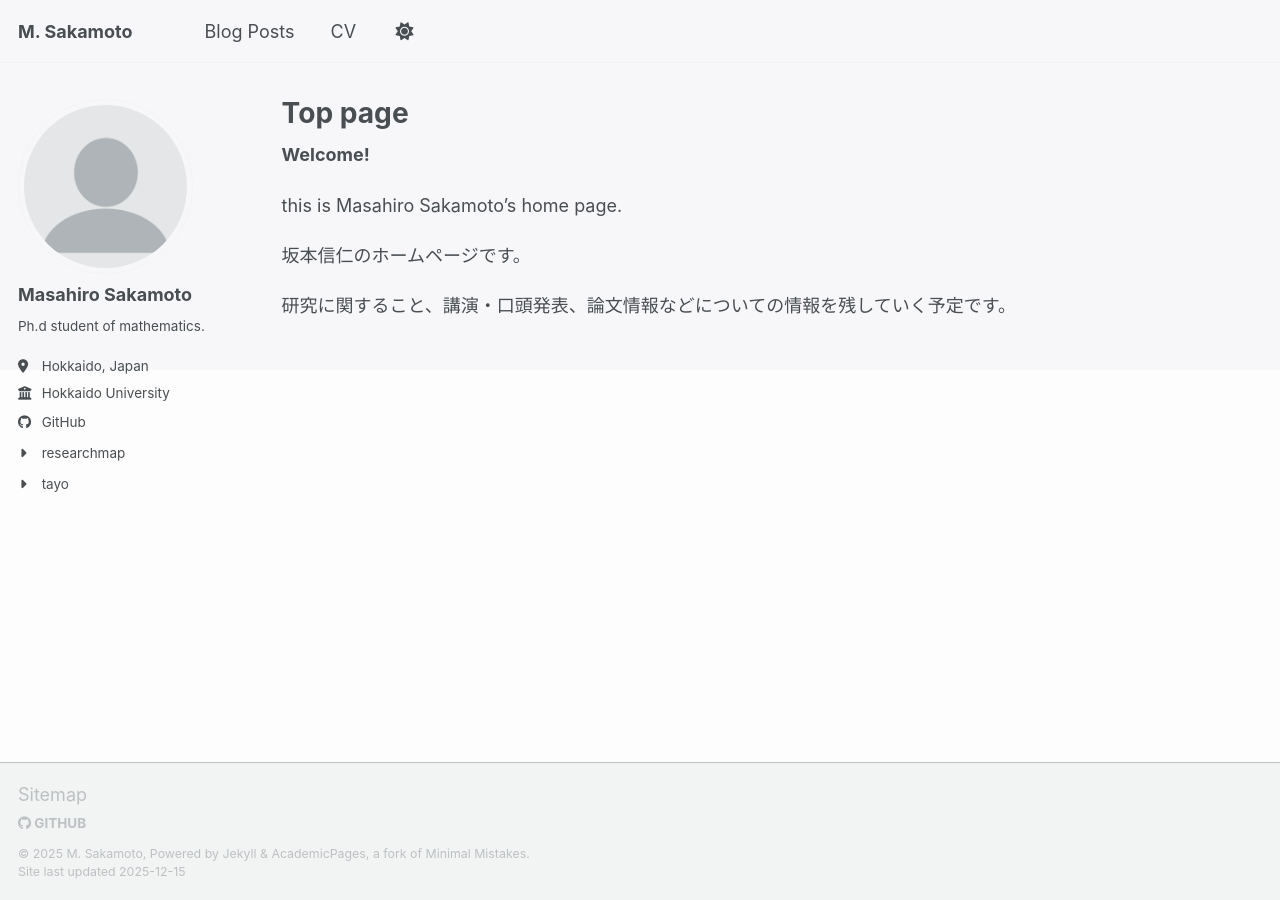
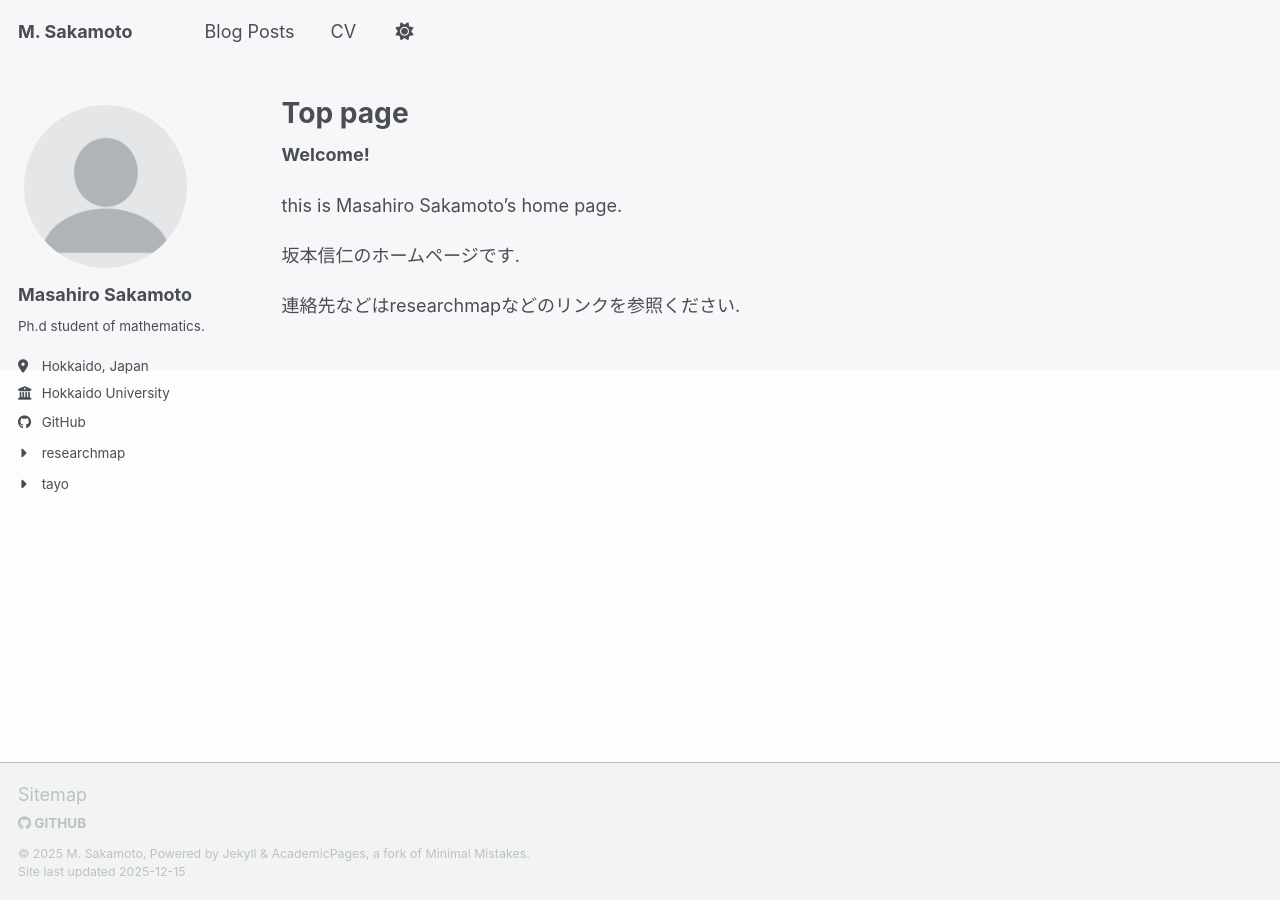
Before and after one commit to masa-moto/masa-moto.github.io, a Jekyll site: the page built from _pages/about.md, in a window 1280 px wide. Built offline with Jekyll 4.4.1, drawn with Linux system fonts in a browser that asks for light colours; a script bundle is joined from its source files by our own code; library files that are not in the unit come from our copies.

Commit message:
fix: minor fix

```diff
--- a/_pages/about.md
+++ b/_pages/about.md
@@ -11,6 +11,6 @@ redirect_from:
 
 this is Masahiro Sakamoto's home page.
 
-坂本信仁のホームページです。
+坂本信仁のホームページです.
 
-研究に関すること、講演・口頭発表、論文情報などについての情報を残していく予定です。
+連絡先などはresearchmapなどのリンクを参照ください.
```
